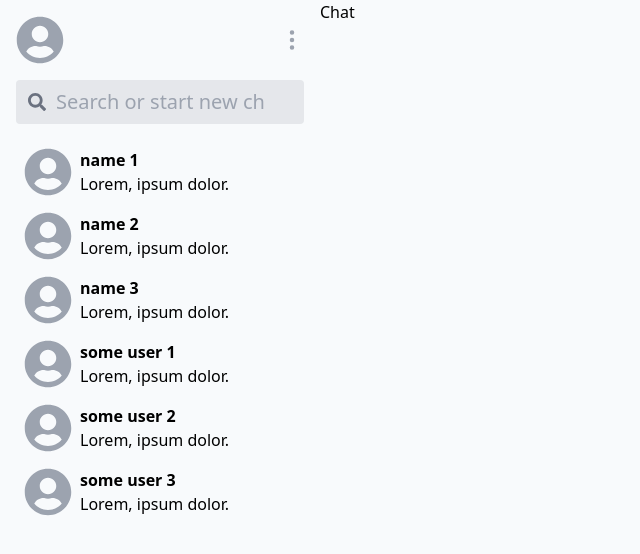
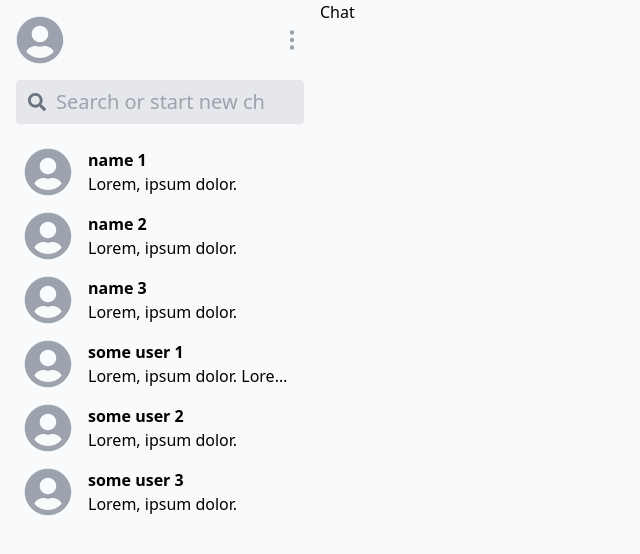
Before and after one commit to yap8/chat, a React (Create React App) app in the folder client/: page / in a window 1280 px wide. Shown: the top 554 px of the page, without its empty margins (0-640 px from the left). Built offline with nearby package versions, Linux system fonts and the light colour scheme; sample sign-in values are in the browser's storage.

Commit message:
added truncate to ChatItem

```diff
--- a/client/src/components/Sidebar/ChatItem.js
+++ b/client/src/components/Sidebar/ChatItem.js
@@ -1,19 +1,19 @@
 import { FaUserCircle } from 'react-icons/fa'
 import { Link } from 'react-router-dom'
 
-const ChatItem = ({ id, name }) => {
+const ChatItem = ({ id, name, lastMessage }) => {
   return (
     <li className="group">
       <Link
         className="p-2 flex rounded transition group-hover:bg-gray-200"
         to={`/chats/${id}`}
       >
-        <div className="w-12 h-12 mr-2">
+        <div className="w-12 h-12 mr-4">
           <FaUserCircle className="text-5xl text-gray-400" />
         </div>
-        <div className="w-full">
+        <div className="w-full truncate">
           <h4 className="font-semibold">{name}</h4>
-          <p>Lorem, ipsum dolor.</p>
+          <p className="truncate">{lastMessage}</p>
         </div>
       </Link>
     </li>
--- a/client/src/components/Sidebar/ChatList.js
+++ b/client/src/components/Sidebar/ChatList.js
@@ -1,12 +1,12 @@
 import ChatItem from "./ChatItem"
 
 const chats = [
-  { id: '1', name: 'name 1' },
-  { id: '2', name: 'name 2' },
-  { id: '3', name: 'name 3' },
-  { id: '4', name: 'some user 1' },
-  { id: '5', name: 'some user 2' },
-  { id: '6', name: 'some user 3' }
+  { id: '1', name: 'name 1', lastMessage: 'Lorem, ipsum dolor.' },
+  { id: '2', name: 'name 2', lastMessage: 'Lorem, ipsum dolor.' },
+  { id: '3', name: 'name 3', lastMessage: 'Lorem, ipsum dolor.' },
+  { id: '4', name: 'some user 1', lastMessage: 'Lorem, ipsum dolor. Lorem, ipsum dolor. Lorem, ipsum dolor. Lorem, ipsum dolor. ' },
+  { id: '5', name: 'some user 2', lastMessage: 'Lorem, ipsum dolor.' },
+  { id: '6', name: 'some user 3', lastMessage: 'Lorem, ipsum dolor.' }
 ]
 
 const ChatList = () => {
@@ -14,7 +14,12 @@ const ChatList = () => {
     <div>
       <ul>
         {chats.map(chat => (
-          <ChatItem key={chat.id} id={chat.id} name={chat.name} />
+          <ChatItem
+            key={chat.id}
+            id={chat.id}
+            name={chat.name}
+            lastMessage={chat.lastMessage}
+          />
         ))}
       </ul>
     </div>
```
